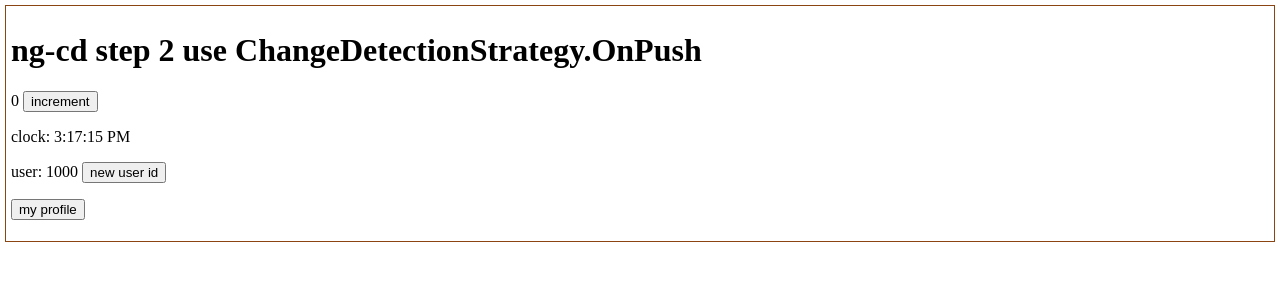
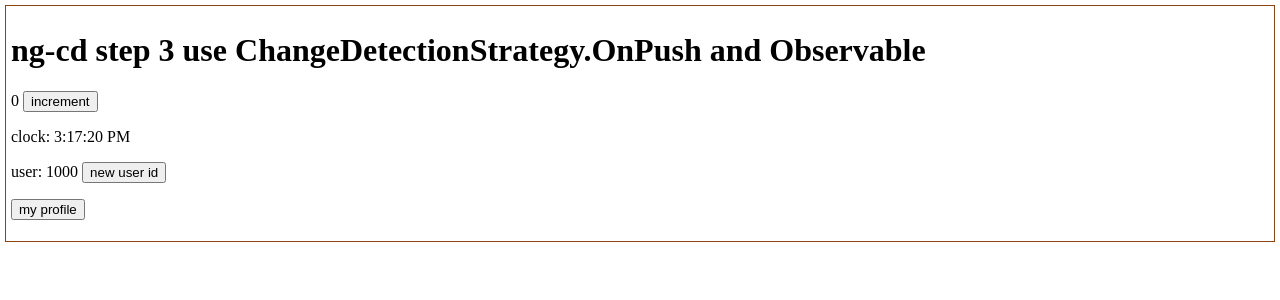
Before and after one commit to fredyang/ng-cd, an Angular app: page / in a window 1280 px wide. Shown: the top 300 px of the page. Built offline with nearby package versions, Linux system fonts and the light colour scheme.

Commit message:
fix with observable

```diff
--- a/src/app/app/app.component.html
+++ b/src/app/app/app.component.html
@@ -1,9 +1,9 @@
-<h1>ng-cd step 2 use ChangeDetectionStrategy.OnPush</h1>
+<h1>ng-cd step 3 use ChangeDetectionStrategy.OnPush and Observable</h1>
 <p>
  {{count}} <button (click)="increment()">increment</button>
 </p>
 
-<p>clock: {{now | date : 'mediumTime'}}</p>
+<p>clock: {{ now$ | async | date : 'mediumTime'}}</p>
 
 <p>user: {{userService.user.id}}
   <button (click)="userService.updateUserId()">new user id</button>
@@ -11,4 +11,4 @@
 
 <p><button (click)="getMyProfile()">my profile</button></p>
 
-<img *ngIf="myprofile" src="{{myprofile?.avatar_url}}" alt="">
+<img *ngIf="(myprofile$ | async) as myprofile" src="{{ $any(myprofile).avatar_url}}" alt="">
--- a/src/app/app/app.component.ts
+++ b/src/app/app/app.component.ts
@@ -1,4 +1,5 @@
 import { ChangeDetectionStrategy, Component } from '@angular/core';
+import { map, tap, interval } from 'rxjs';
 import { UserService } from '../user.service';
 
 @Component({
@@ -11,29 +12,21 @@ import { UserService } from '../user.service';
   changeDetection: ChangeDetectionStrategy.OnPush
 })
 export class AppComponent {
-  constructor(public userService: UserService) {
-    setInterval(() => {
-      this.updateTime();
-    }, 1000);
-  }
+  constructor(public userService: UserService) { }
 
-  myprofile: any;
+
+  myprofile$ : any;
 
   count = 0;
-  now = new Date();
 
-  updateTime() {
-    this.now = new Date();
-  }
+  now$ = interval(1000).pipe(map(_ => new Date()));
+
 
   increment() {
     this.count++;
   }
 
   getMyProfile() {
-    this.userService.getProfile().subscribe((guser) => {
-      this.myprofile = guser;
-      console.log(guser);
-    });
+    this.myprofile$ = this.userService.getProfile();
   }
 }
```
